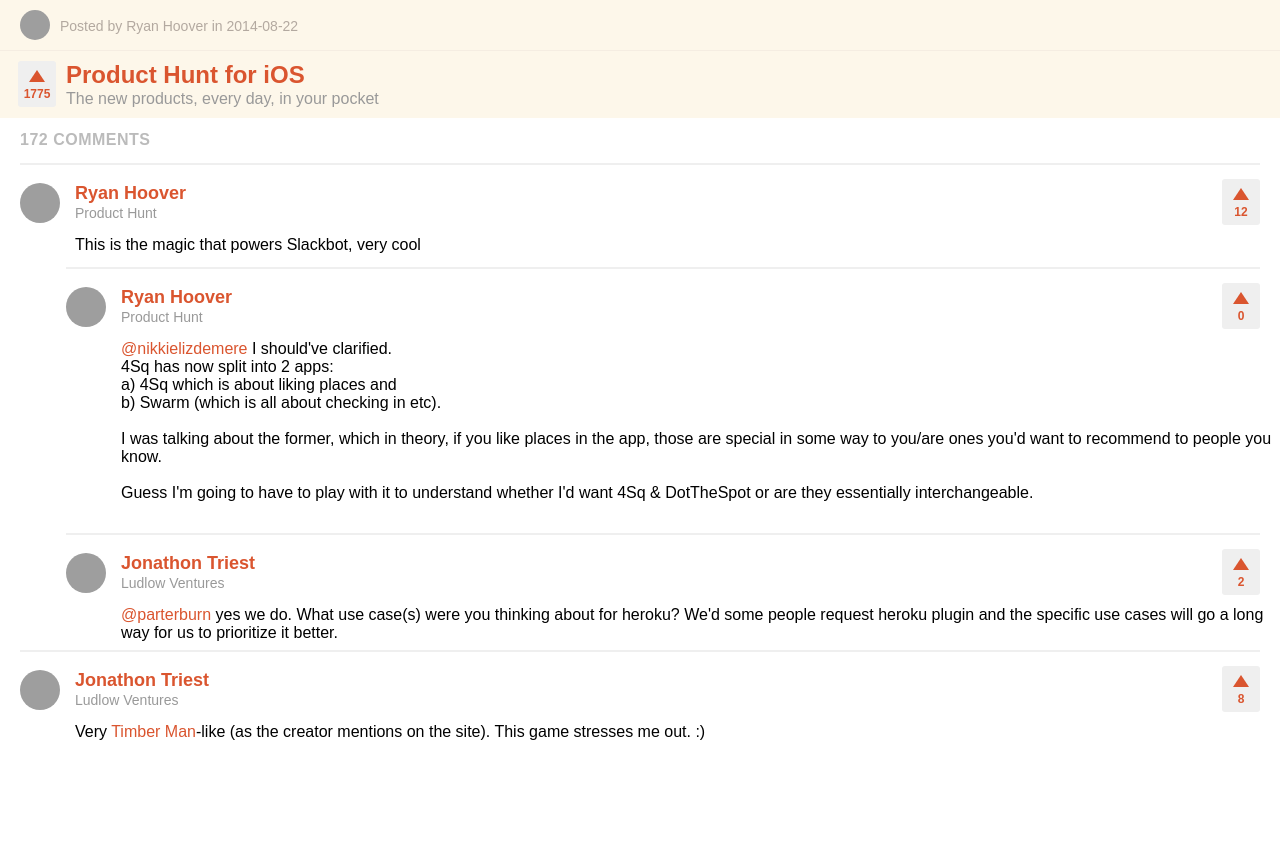
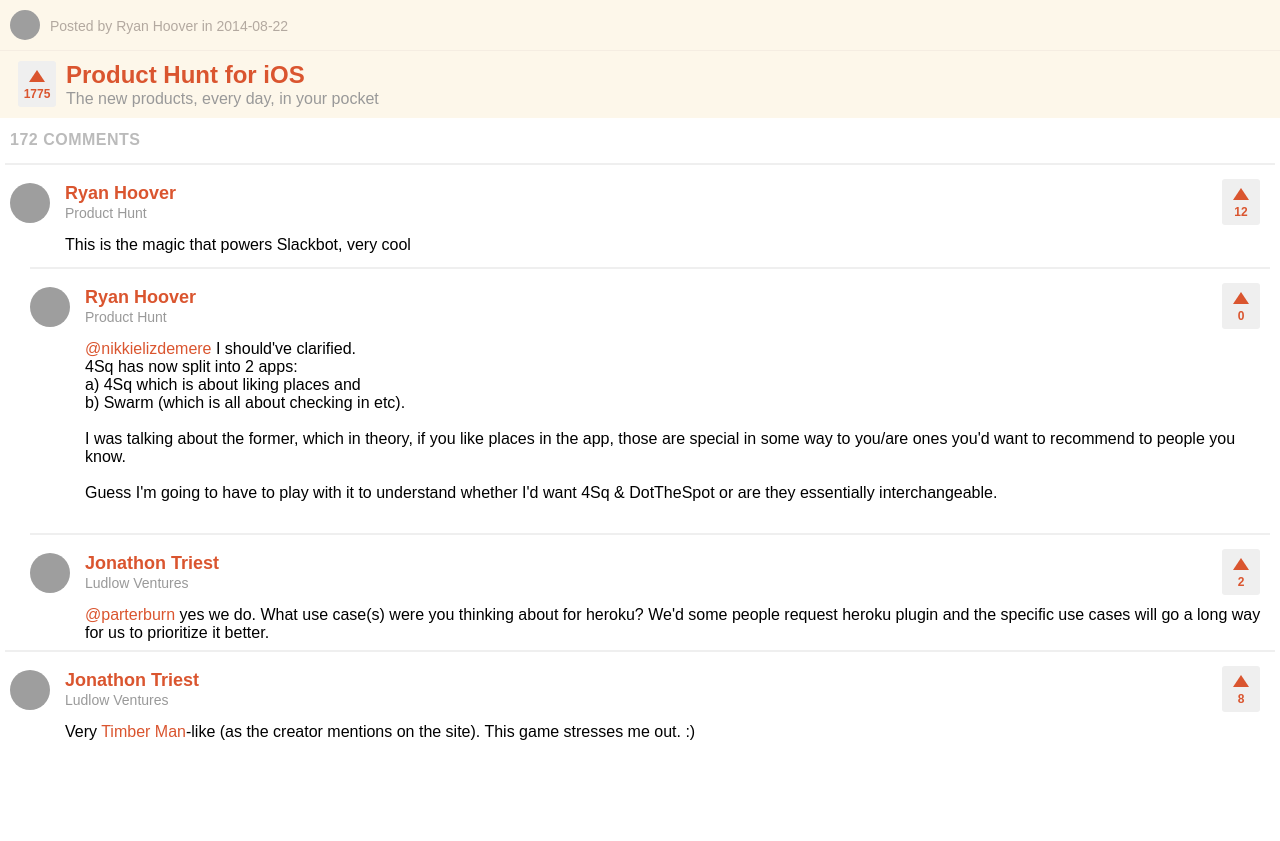
Before and after one commit to kamidox/weixin_producthunt, a Flask app: page /weixin_test in a window 1280 px wide. Run offline with Flask 2, Linux system fonts and the light colour scheme; some libraries are stand-ins or nearby versions; grey boxes are pictures that could not be loaded.

Commit message:
optimize front end

```diff
--- a/weixin/app.py
+++ b/weixin/app.py
@@ -145,9 +145,13 @@
         str(int(time.time())), len(products))
     for p in products:
         url = APP_HOST + p.guid
-        name = '[%d] %s' % (p.vote_count, p.name)
         tagline = '[%s] %s' % (p.postdate, p.description)
-        item = ARTICLES_ITEM_TPL % (name, tagline, p.user.icon, url)
+        title = '[%d] %s\r\n%s' % (p.vote_count, p.name, tagline)
+        if p == products[0]:
+            picUrl = "kamidox.com/static/img/producthunt.png"
+            item = ARTICLES_ITEM_TPL % (title, tagline, picUrl, url)
+        else:
+            item = ARTICLES_ITEM_TPL % (title, tagline, p.user.icon, url)
         s = s + item
     s = s + ARTICLES_MSG_TPL_TAIL
     return s
--- a/weixin/static/css/style.css
+++ b/weixin/static/css/style.css
@@ -27,7 +27,7 @@
 .comments-header .top .user-image {
     border-radius: 50%;
     float: left;
-    margin-left: 20px;
+    margin-left: 10px;
 }
 
 .clearfix:after {
@@ -107,18 +107,18 @@
     text-transform: uppercase;
     font-size: 16px;
     letter-spacing: .5px;
-    margin-left: 20px;
+    margin-left: 10px;
 }
 
 .comments-rule {
     border: 1px solid #E8E8E8;
-    margin-left: 20px;
-    margin-right: 20px;
+    margin-left: 5px;
+    margin-right: 5px;
     opacity: 0.7;
 }
 
 .comments-rule.child {
-    margin: 13px 20px 0 66px;
+    margin: 13px 10px 0 30px;
 }
 
 .comment .user-image-container {
@@ -135,16 +135,16 @@
 
 .comment .user-image-container .user-image {
     border-radius: 50%;
-    margin-left: 20px;
+    margin-left: 10px;
 }
 
 .comment .comment-user-info {
-    margin-right: 60px;
+    margin-right: 50px;
 }
 
 .comment .comment-body {
     word-wrap: break-word;
-    margin-left: 60px;
+    margin-left: 50px;
 }
 
 .comment {
@@ -152,7 +152,7 @@
 }
 
 .comment.child {
-    margin-left: 46px;
+    margin-left: 20px;
 }
 
 .comment-user-handle {
```
Also changed, not shown: weixin/static/img/producthunt.png (added).
